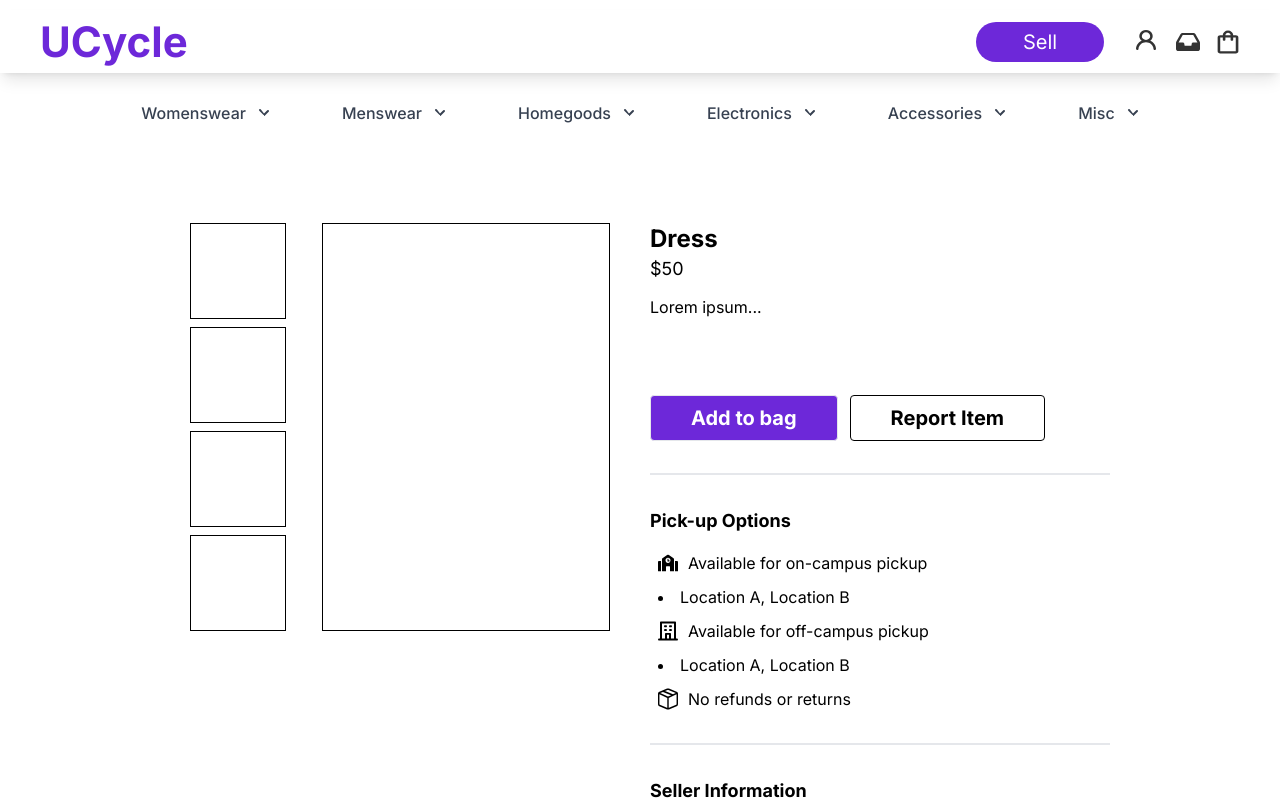
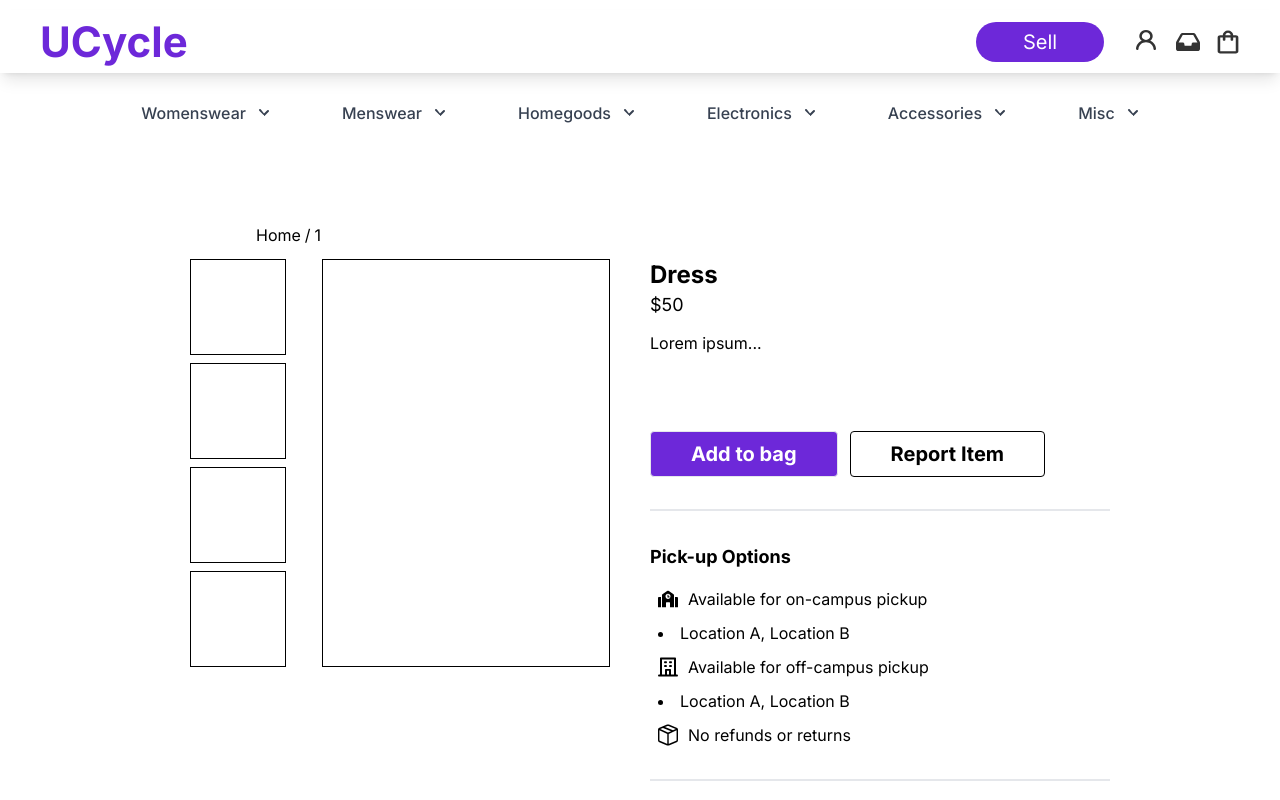
Before and after one commit to mbacarro/ucycle, a React (Create React App) app: page /item/1 in a window 1280 px wide. Shown: the top 800 px of the page. Built offline with nearby package versions, Linux system fonts and the light colour scheme.

Commit message:
added breadcrumbs

```diff
--- /dev/null
+++ b/src/Components/Breadcrumbs/Breadcrumbs.js
@@ -0,0 +1,30 @@
+import React from 'react';
+import { Link, useLocation } from 'react-router-dom';
+
+
+export default function Breadcrumbs() {
+    const location = useLocation()
+
+    let currLink = ''
+
+    const crumbs = location.pathname.split('/')
+        .filter(crumb => crumb !== '' && crumb !== 'category' && crumb !== 'item')
+        .map((crumb, index, array) => {
+            currLink =+ `/${crumb}`
+
+            return (
+                <>
+                    <Link to={currLink}>{crumb.charAt(0).toUpperCase() + crumb.slice(1)}</Link>
+                    {index < array.length - 1 && <span className='mx-1'>/</span>}
+                </>
+            )
+        })
+
+    return (
+        <div className='flex mx-40 mt-20'>
+            <Link to='/'>Home</Link>
+            <span className='mx-1'>/</span>
+            {crumbs}
+        </div>
+    );
+};
--- a/src/Pages/Category/Category.js
+++ b/src/Pages/Category/Category.js
@@ -4,6 +4,8 @@ import { useParams } from 'react-router-dom';
 import NavBar from '../../Components/Navbar/Navbar';
 import ItemCard from '../../Components/ItemCard/ItemCard';
 import { items, filters } from '../../SampleInventory/sampleInventory';
+
+import Breadcrumbs from '../../Components/Breadcrumbs/Breadcrumbs';
 
 const Category = () => {
     const { category } = useParams();
@@ -33,7 +35,8 @@ const Category = () => {
     return (
         <>
             <NavBar />
-            <div className='flex flex-col gap-20 mx-40 my-20'>
+            <Breadcrumbs />
+            <div className='flex flex-col gap-20 mx-40 mt-3'>
                 <div className='flex'>
                     <div className='w-1/4'>
                         <h1 className='text-3xl font-bold text-black'>{category.charAt(0).toUpperCase() + category.slice(1)}</h1>
--- a/src/Pages/CreateListing/CreateListing.js
+++ b/src/Pages/CreateListing/CreateListing.js
@@ -1,5 +1,6 @@
 import React, { useState } from 'react';
 import NavBar from '../../Components/Navbar/Navbar';
+import Breadcrumbs from '../../Components/Breadcrumbs/Breadcrumbs';
 
 export default function CreateListing(props){
     const [name, setName] = useState('');
@@ -88,7 +89,8 @@ export default function CreateListing(props){
     return (
         <>
             <NavBar/>
-            <h1 className='mt-20 text-2xl font-bold mx-96'>Create a Listing</h1>
+            <Breadcrumbs />
+            <h1 className='mt-3 text-2xl font-bold mx-96'>Create a Listing</h1>
             <form className="mt-10 mb-20 mx-96" onSubmit={handleSubmit}>
                 <label className='block text-lg font-medium text-gray-900 mb-2.5'>
                     Name of item:
--- a/src/Pages/ItemDetails/ItemDetails.js
+++ b/src/Pages/ItemDetails/ItemDetails.js
@@ -6,6 +6,8 @@ import NavBar from '../../Components/Navbar/Navbar';
 import SchoolIcon from '../../Images/SchoolIcon.svg'
 import BuildingIcon from '../../Images/BuildingIcon.svg'
 import BoxIcon from '../../Images/BoxIcon.svg'
+
+import Breadcrumbs from '../../Components/Breadcrumbs/Breadcrumbs';
 
 
 function findItemById(itemId) {
@@ -28,7 +30,8 @@ const ItemDetails = () => {
         return (
             <>
                 <NavBar />
-                <div className="mx-40 my-20">Item not found</div>;
+                <Breadcrumbs />
+                <div className="mx-40 mt-3">Item not found</div>;
             </>
 
 
@@ -42,7 +45,11 @@ const ItemDetails = () => {
     return (
         <>
             <NavBar />
-            <div className="mx-40 my-20">
+            <div className='mx-24'>
+                <Breadcrumbs />
+            </div>
+
+            <div className="mx-40 mt-3">
                 {/* Item */}
                 <div className='flex'>
                     {/* Item Images*/}
```
